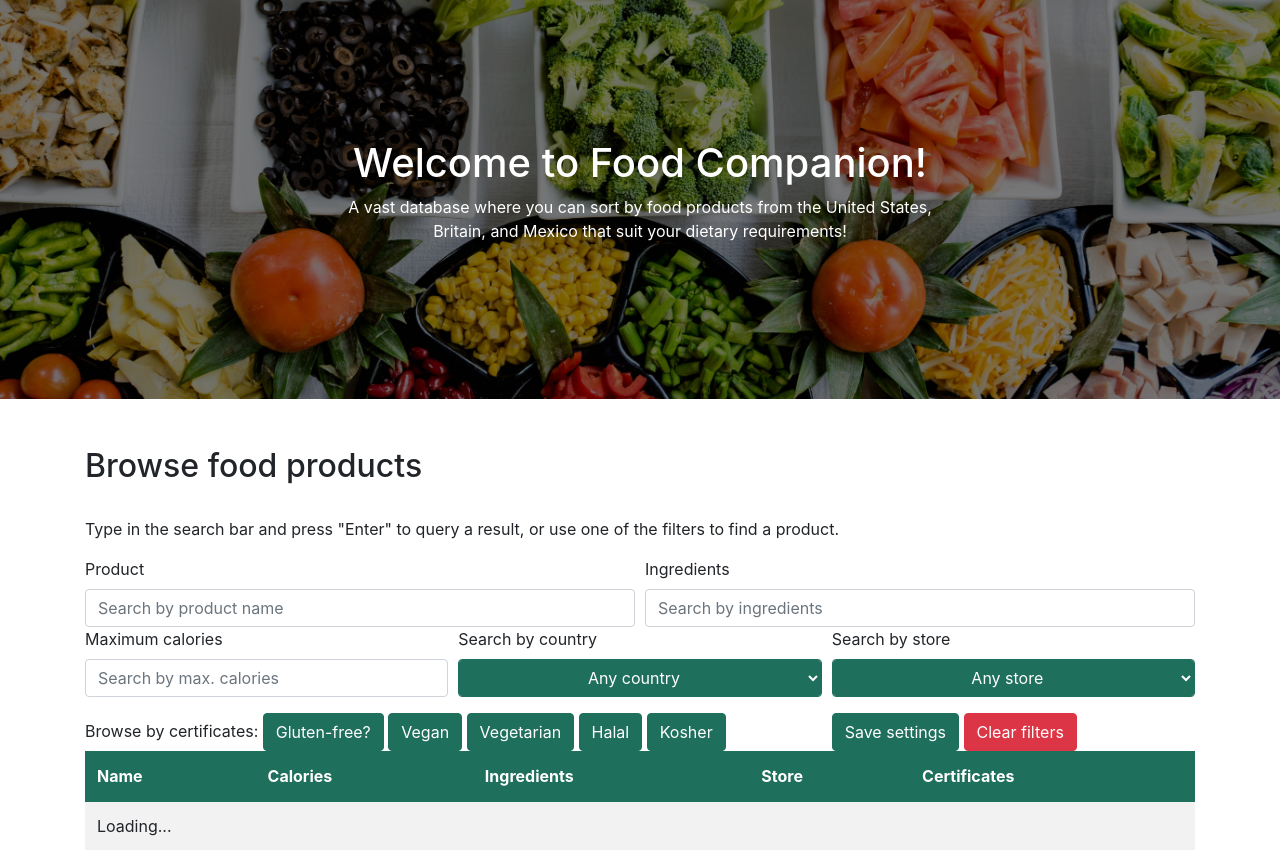
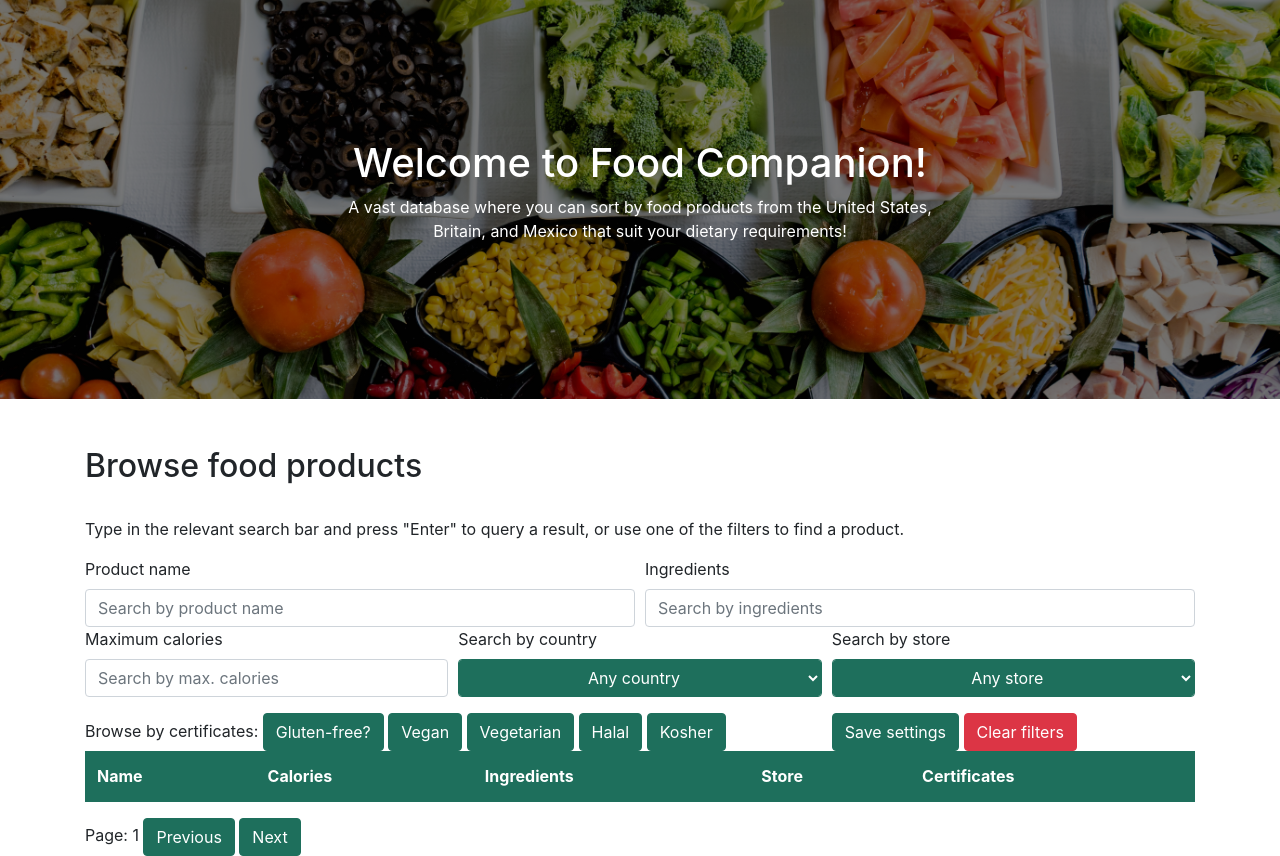
Before and after one commit to Technobliterator/foodcompanion, a Django app: page / in a window 1280 px wide. Shown: the part 59-915 px from the top of the page. Run offline with Django 3.2, Linux system fonts and the light colour scheme; data that the repository does not hold is empty; some libraries are stand-ins or nearby versions.

Commit message:
LAST MINUTE PAGINATION AFDGHFJDSGFJDSGKFJHSDGFJHDSGJFDS

```diff
--- a/fcapp/templates/home.html
+++ b/fcapp/templates/home.html
@@ -32,14 +32,19 @@
 		data: {
 			baseURL: baseURL,
 			products: {},
+			total_products: 0,
 			loading: true,
+			perpage: 50,
+			currentpage: 1,
+			pages: [],
+			countries: ['United States', 'United Kingdom', 'Canada'],
+			stores: ['Whole Foods Martket', 'Kroger', 'Tesco', 'Walmart'],
+
 			product: '',
 			ingredients: '',
 			calories: '',
 			country: '',
-			countries: ['United States', 'United Kingdom', 'Canada'],
 			store: '',
-			stores: ['Whole Foods Martket', 'Kroger', 'Tesco', 'Walmart'],
 			glutenfree: false,
 			vegan: false,
 			vegetarian: false,
@@ -49,7 +54,7 @@
 		methods: {
 			pullData: function() {
 				this.loading = true;
-				let dataURL = this.baseURL;
+				let dataURL = this.baseURL + 'page=' + this.currentpage + '&';
 
 				if(this.product!='') {
 					dataURL += 'product=' + this.product + '&';
@@ -85,13 +90,33 @@
 				fetch(dataURL)
 					.then(res => res.json())
 					.then((out) => {
-						this.products = out;
+						this.products = out['products'];
+						this.total_products = out['total_products'];
 						this.loading = false;
 					})
 					.catch(err => { throw err }
 				);
 			},
+			updateCountry: function() {
+				this.currentpage = 1;
+				switch(this.country) {
+					case '':
+						this.stores = ['Whole Foods Martket', 'Kroger', 'Tesco', 'Walmart'];
+						break;
+					case 'United States':
+						this.stores = ['Whole Foods Martket', 'Kroger'];
+						break;
+					case 'United Kingdom':
+						this.stores = ['Tesco'];
+						break;
+					case 'Canada':
+						this.stores = ['Walmart'];
+						break;
+				}
+
+			},
 			updateGlutenfree: function() {
+				this.currentpage = 1;
 				if(!this.glutenfree) {
 					this.glutenfree = true;
 				} else {
@@ -100,6 +125,7 @@
 				this.pullData();
 			},
 			updateVegan: function() {
+				this.currentpage = 1;
 				if(!this.vegan) {
 					this.vegan = true;
 					this.vegetarian = false;
@@ -111,6 +137,7 @@
 				this.pullData();
 			},
 			updateVegetarian: function() {
+				this.currentpage = 1;
 				if(!this.vegetarian) {
 					this.vegetarian = true;
 					this.vegan = false;
@@ -122,6 +149,7 @@
 				this.pullData();
 			},
 			updateHalal: function() {
+				this.currentpage = 1;
 				if(!this.halal) {
 					this.halal = true;
 					this.vegan = false;
@@ -133,6 +161,7 @@
 				this.pullData();
 			},
 			updateKosher: function() {
+				this.currentpage = 1;
 				if(!this.kosher) {
 					this.kosher = true;
 					this.vegan = false;
@@ -160,10 +189,13 @@
 				}).then();
 			},
 			clearFilters: function() {
+				this.currentpage = 1;
+
 				this.product = '';
 				this.ingredients = '';
 				this.calories = '';
 				this.country = '';
+				this.stores = ['Whole Foods Martket', 'Kroger', 'Tesco', 'Walmart'];
 				this.store = '';
 				this.glutenfree = false;
 				this.vegan = false;
@@ -172,12 +204,23 @@
 				this.kosher = false;
 				this.pullData();
 			},
+			nextPage:function() {
+				//if((this.currentpage*50) < this.totalproducts) this.currentpage++;
+				this.currentpage++;
+				this.pullData();
+			},
+			prevPage:function() {
+				if(this.currentpage > 1) this.currentpage--;
+				this.pullData();
+			}
 		},
 		mounted() {
-			fetch(this.baseURL)
+			fetch(this.baseURL + 'page=1')
 				.then(res => res.json())
 				.then((out) => {
-					this.products = out;
+					this.products = out['products'];
+					this.total_products = out['total_products'];
+					this.loading = false;
 				})
 				.catch(err => { throw err }
 			);
--- a/fcapp/templates/table.html
+++ b/fcapp/templates/table.html
@@ -1,11 +1,11 @@
 {% load static %}
 
-<p>Type in the search bar and press "Enter" to query a result, or use one of the filters to find a product.</p>
+<p>Type in the relevant search bar and press "Enter" to query a result, or use one of the filters to find a product.</p>
 
 <form>
 	<div class="form-row">
 		<div class="col-md-6">
-			<label for="product">Product</label>
+			<label for="product">Product name</label>
 			<input v-model="product" class="form-control" id="product" placeholder="Search by product name" v-on:keyup.enter="pullData">
 		</div>
 		<div class="col-md-6">
@@ -21,7 +21,7 @@
 		</div>
 		<div class="col-md-4 mb-3">
 			<label for="country">Search by country</label>
-			<select name="country" class="form-control btn btn-dark" v-model="country" v-on:change="pullData">
+			<select name="country" class="form-control btn btn-dark" v-model="country" v-on:change="updateCountry">
 				<option value="">Any country</option>
 				<option v-for="country in countries" v-bind:value="country">
 					[[country]]
@@ -85,3 +85,8 @@
 		</tr>
 	</tbody>
 </table>
+<p>
+	Page: [[currentpage]]
+	<button class="btn btn-dark" v-on:click="prevPage">Previous</button>
+	<button class="btn btn-dark" v-on:click="nextPage">Next</button>
+</p>
--- a/fcapp/views.py
+++ b/fcapp/views.py
@@ -4,6 +4,7 @@ from django.contrib.auth import login, authenticate
 #from django.contrib.auth.forms import UserCreationForm
 from django.db.models import Q
 from django.core import serializers
+from django.core.paginator import Paginator
 from .models import FoodProducts
 from .filters import FoodProductsFilter
 from .forms import CustomUserChangeForm, RegisterForm
@@ -21,17 +22,28 @@ def index(response):
 	return render(response, 'home.html')
 
 def table(response):
-	products = FoodProducts.objects.order_by('product')
+    products = FoodProducts.objects.order_by('product')
 
-	filter = FoodProductsFilter(response.GET, queryset=products)
+    filter = FoodProductsFilter(response.GET, queryset=products)
+    filtered_data = serializers.serialize('python', filter.qs)
+    processed_filtered_data = [d['fields'] for d in filtered_data]
+    totalproducts = len(processed_filtered_data)
 
-	#vegetarian = FoodCompanion.objects.filter(Q(vagan__iexact = 'True') | Q(vegetarian__iexact = 'True'))
+    page = response.GET.get('page')
+    paginator = Paginator(processed_filtered_data, 50)
+    paginated_data = paginator.page(page)
 
-	raw_data = serializers.serialize('python', filter.qs)
-	actual_data = [d['fields'] for d in raw_data]
-	json_products = json.dumps(actual_data)
+    #raw_data = serializers.serialize('python', filter.qs)
+    #actual_data = [d['fields'] for d in raw_data]
+    #raw_data = serializers.serialize('python', paginated_data)
 
-	return HttpResponse(json_products, content_type="application/json")
+    json_products = {
+		'total_products': totalproducts,
+		'products': list(paginated_data)
+	}
+    #json_products = { 'total_products': totalproducts, 'data': list(paginated_data) }
+
+    return HttpResponse(json.dumps(json_products), content_type="application/json")
 
 def register(response):
 	if response.method == 'POST':
--- a/foodcompanion/settings.py
+++ b/foodcompanion/settings.py
@@ -120,3 +120,6 @@ STATICFILES_DIRS = [
 AUTH_USER_MODEL = 'fcapp.CustomUser'
 LOGIN_REDIRECT_URL = '/'
 LOGOUT_REDIRECT_URL = '/'
+
+import django_heroku
+django_heroku.settings(locals())
--- a/requirements.txt
+++ b/requirements.txt
@@ -4,6 +4,8 @@ chardet==4.0.0
 Django==3.2
 django-crispy-forms==1.11.2
 django-filter==2.4.0
+django-heroku==0.3.1
+gunicorn==20.1.0
 idna==2.10
 psycopg2-binary==2.8.6
 python-decouple==3.4
```
Also changed, not shown: 2 other files.
